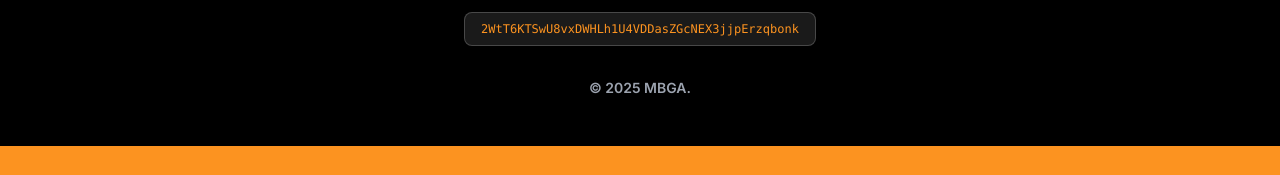
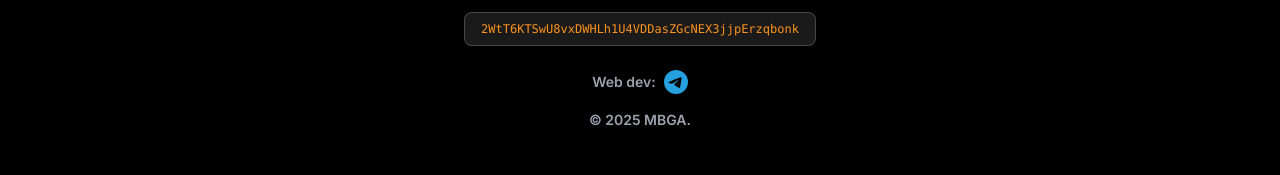
Before and after one commit to cryko98/MBGA, a React (Vite) app: page / in a window 1280 px wide. Shown: the part 4948-5123 px from the top of the page. Before the commit the page ends 5094 px from the top, so only its background shows below. Built offline with nearby package versions, Linux system fonts and the light colour scheme; no server answers.

Commit message:
feat: Add web developer credit to footer
Adds a credit link for the web developer to the footer component, including a Telegram icon. This enhances the footer with attribution and contact information.

```diff
--- a/components/Footer.tsx
+++ b/components/Footer.tsx
@@ -9,10 +9,27 @@ const Footer: React.FC = () => {
         <p className="text-white mb-6 max-w-lg mx-auto font-medium">
           Community initiative. Not financial advice. Just vibes and bonks.
         </p>
-        <div className="font-mono text-xs text-[#fc9320] break-all bg-white/10 inline-block px-4 py-2 rounded-lg border border-white/20">
+        <div className="font-mono text-xs text-[#fc9320] break-all bg-white/10 inline-block px-4 py-2 rounded-lg border border-white/20 mb-6">
           {CONTRACT_ADDRESS}
         </div>
-        <div className="mt-8 text-sm text-gray-400 font-bold">
+
+        {/* Web Dev Credit */}
+        <div className="flex items-center justify-center gap-2 mb-4">
+          <span className="text-gray-400 font-bold text-sm">Web dev:</span>
+          <a
+            href="https://t.me/Maximus00115"
+            target="_blank"
+            rel="noreferrer"
+            className="text-[#24A1DE] hover:text-white transition-colors transform hover:scale-110"
+            aria-label="Telegram"
+          >
+            <svg className="w-6 h-6 fill-current" viewBox="0 0 24 24" xmlns="http://www.w3.org/2000/svg">
+              <path d="M11.944 0A12 12 0 0 0 0 12a12 12 0 0 0 12 12 12 12 0 0 0 12-12A12 12 0 0 0 12 0a12 12 0 0 0-.056 0zm4.962 7.224c.1-.002.321.023.465.14a.506.506 0 0 1 .171.325c.016.093.036.306.02.472-.18 1.898-.962 6.502-1.36 8.627-.168.9-.499 1.201-.82 1.23-.696.065-1.225-.46-1.9-.902-1.056-.693-1.653-1.124-2.678-1.8-1.185-.78-.417-1.21.258-1.91.177-.184 3.247-2.977 3.307-3.23.007-.032.014-.15-.056-.212s-.174-.041-.249-.024c-.106.024-1.793 1.14-5.061 3.345-.48.33-.913.49-1.302.48-.428-.008-1.252-.241-1.865-.44-.752-.245-1.349-.374-1.297-.789.027-.216.325-.437.893-.663 3.498-1.524 5.83-2.529 6.998-3.014 3.332-1.386 4.025-1.627 4.476-1.635z"/>
+            </svg>
+          </a>
+        </div>
+
+        <div className="mt-4 text-sm text-gray-400 font-bold">
           © {new Date().getFullYear()} MBGA.
         </div>
       </div>
```
